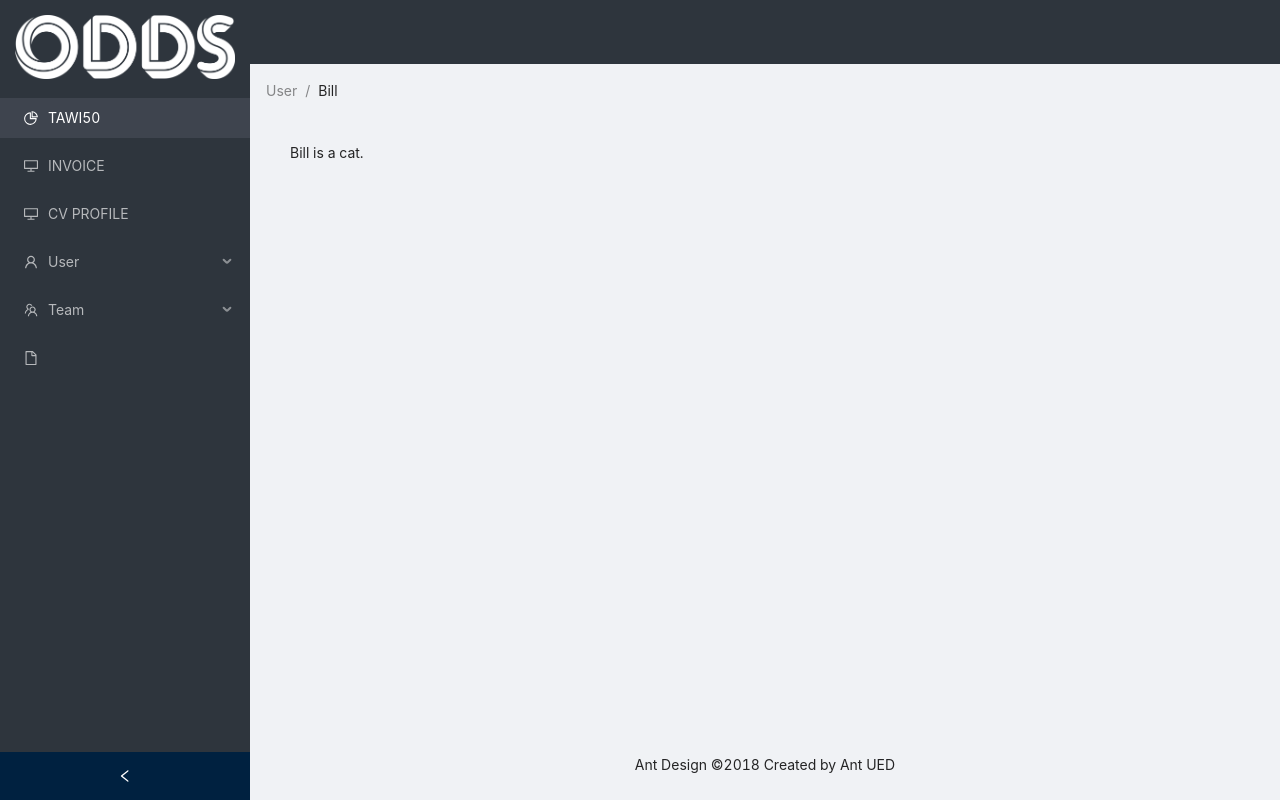
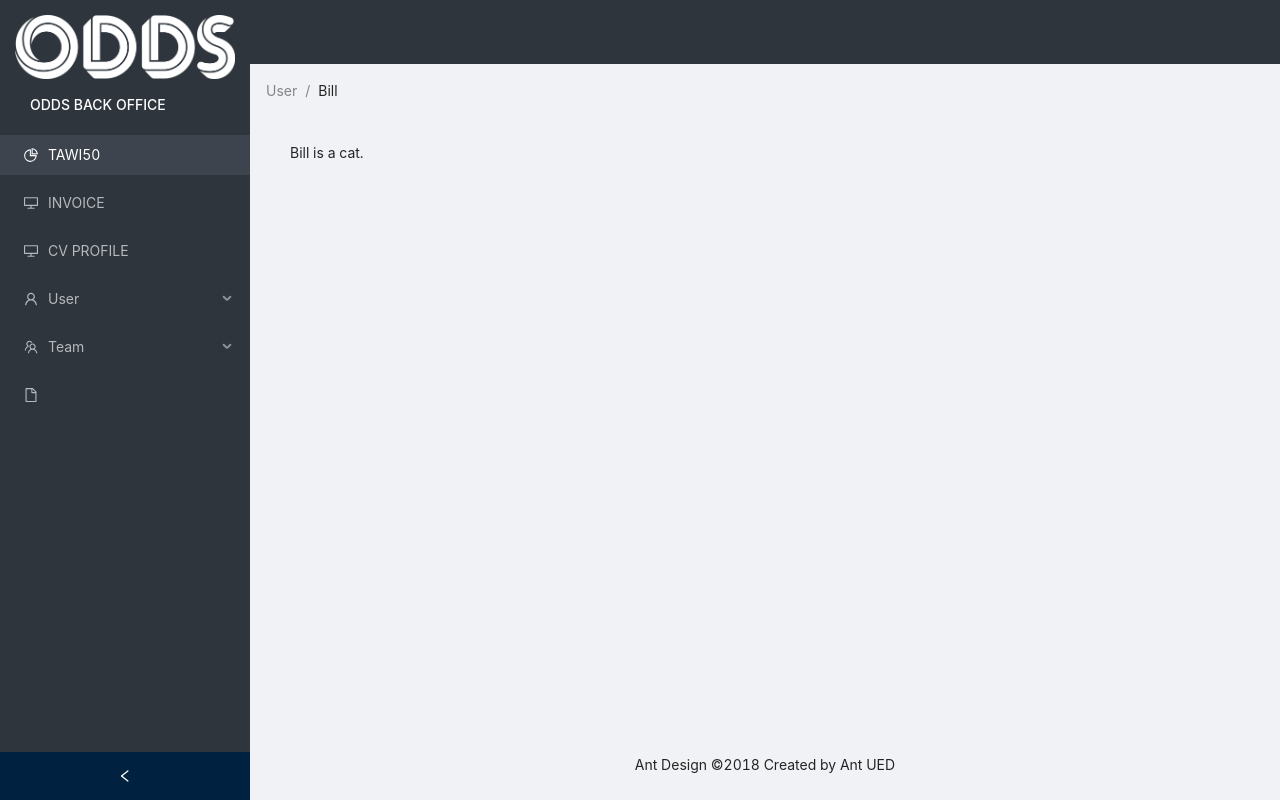
Before and after one commit to i3irdodds/self-learning-one-million-project, a React (Create React App) app: page / in a window 1280 px wide. Both pictures are taken after a click on the element 40 px from the left and 776 px from the top of the page. Built offline with nearby package versions, Linux system fonts and the light colour scheme.

Commit message:
Add wording.

```diff
--- a/src/components/Main-components/Main.tsx
+++ b/src/components/Main-components/Main.tsx
@@ -37,6 +37,11 @@ export default class Main extends React.Component {
           >
             <div className="logo">
               <img src={logo} alt="" />
+              {this.state.collapsed ? null : (
+                <h4 style={{ margin: '15px 0 0 15px', color: '#ffffff' }}>
+                  ODDS BACK OFFICE
+                </h4>
+              )}
             </div>
             <Menu theme="dark" defaultSelectedKeys={['1']} mode="inline">
               <Menu.Item key="1" icon={<PieChartOutlined />}>
```
